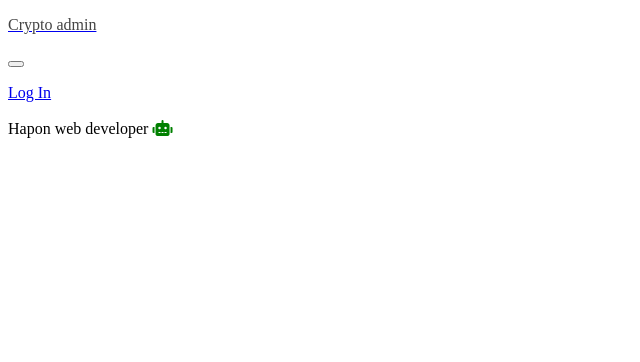
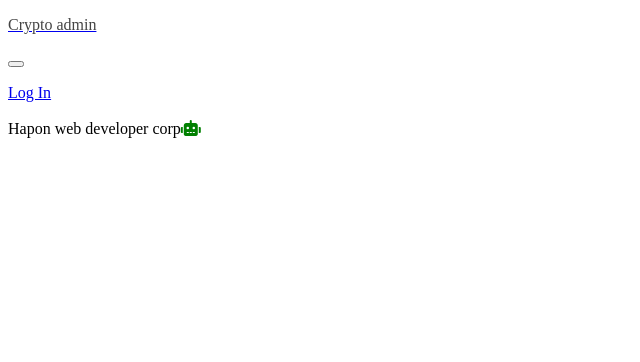
Before and after one commit to gapon1/easy_admin, a Symfony app: template templates/bot/index.html.twig in a window 1280 px wide. Shown: the top 362 px of the page, without its empty margins (0-640 px from the left). Run offline with Twig, Linux system fonts and the light colour scheme; the template is opened without the code that fills it, so the values that code supplies are empty; some libraries are stand-ins or nearby versions.

Commit message:
test commit

```diff
--- a/templates/base.html.twig
+++ b/templates/base.html.twig
@@ -80,7 +80,7 @@
         {% block body %}{% endblock %}
 
         <footer class="mt-5 p-3 text-center">
-            Hapon web developer <i style="color: green;" class="fa fa-robot"></i>
+            Hapon web developer corp<i style="color: green;" class="fa fa-robot"></i>
         </footer>
     </body>
 </html>
```
